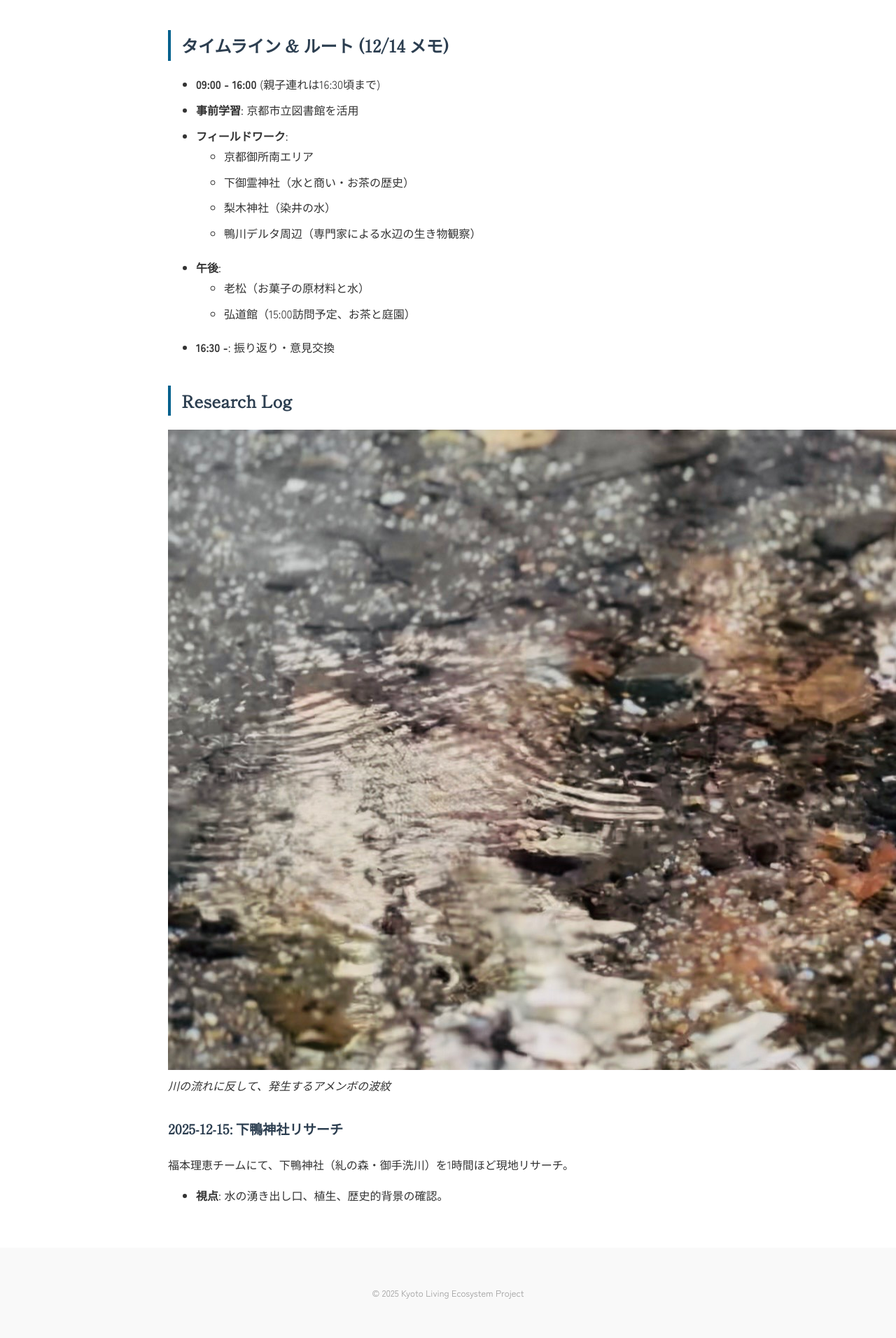
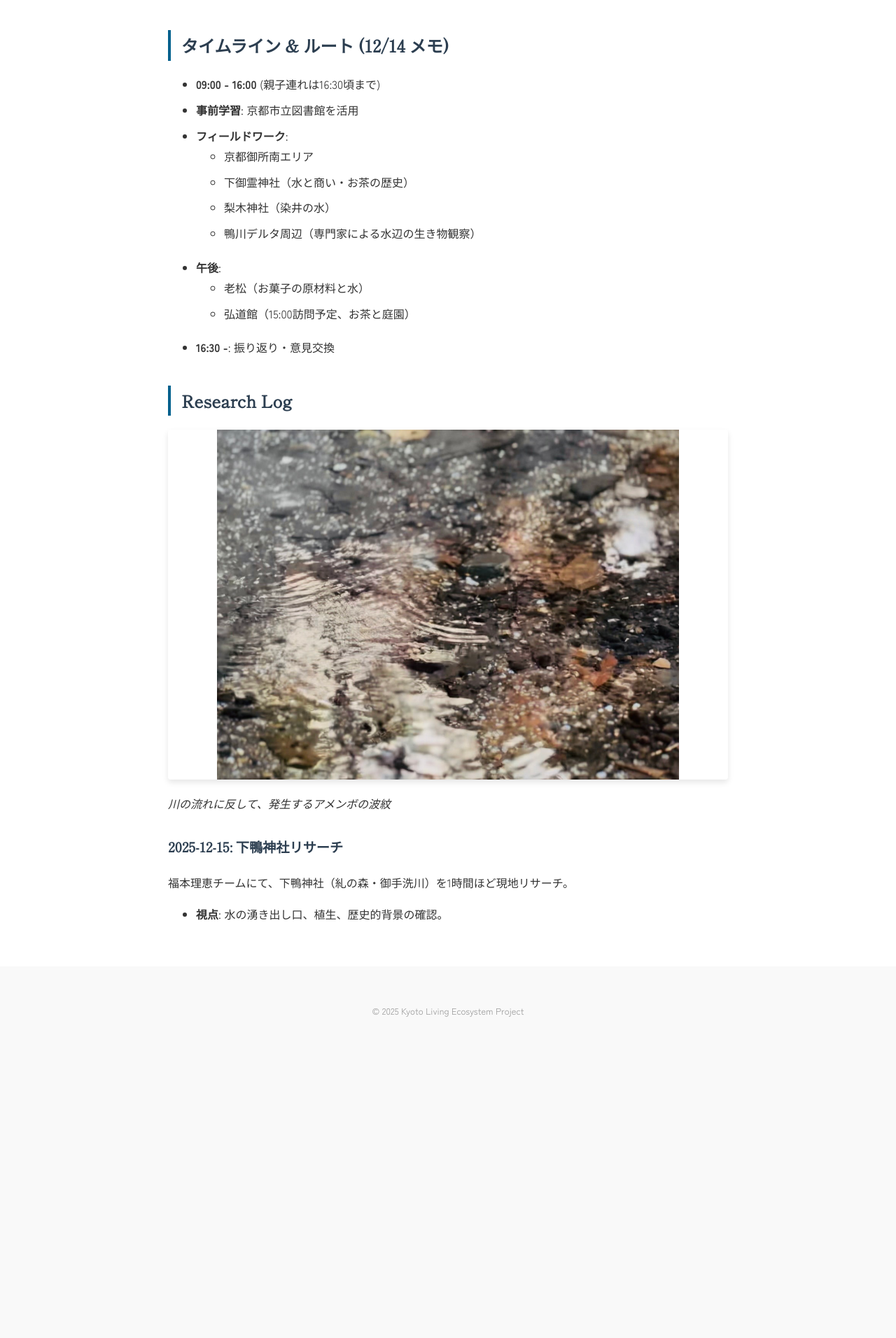
Before and after one commit to REMriaTV/iki-mono, a Jekyll site: the page built from journeys/fukumoto/README.md, in a window 1280 px wide. Shown: the part 664-2576 px from the top of the page at 70% size. Built offline with Jekyll 4.4.1, drawn with Linux system fonts in a browser that asks for light colours; our own code applies the rules of GitHub Pages for plain Markdown files; after the commit the page ends 2173 px from its top, so only the background shows below that.

Commit message:
画像がはみ出さない処理

```diff
--- a/assets/css/style.css
+++ b/assets/css/style.css
@@ -90,3 +90,18 @@ li { margin-bottom: 8px; }
     color: #999;
     background-color: #f9f9f9;
 }
+
+/* 画像の自動調整 */
+.page-content img {
+    max-width: 100%;       /* 横幅いっぱいで止める（はみ出し防止） */
+    height: auto;          /* 比率を崩さない */
+    display: block;        /* ブロック要素にする */
+    margin: 20px auto;     /* 上下に余白を入れ、左右は中央寄せ */
+    border-radius: 4px;    /* 角を少しだけ丸くして上品に */
+    box-shadow: 0 4px 8px rgba(0,0,0,0.1); /* うっすら影をつける */
+
+    /* ↓もし「もっと小さくしたい」場合は、この数字（80%など）を小さくしてください */
+    width: 100%;
+    max-height: 500px;     /* 高すぎる写真は500pxで止める */
+    object-fit: contain;   /* トリミングせずに全体を見せる */
+}
```
